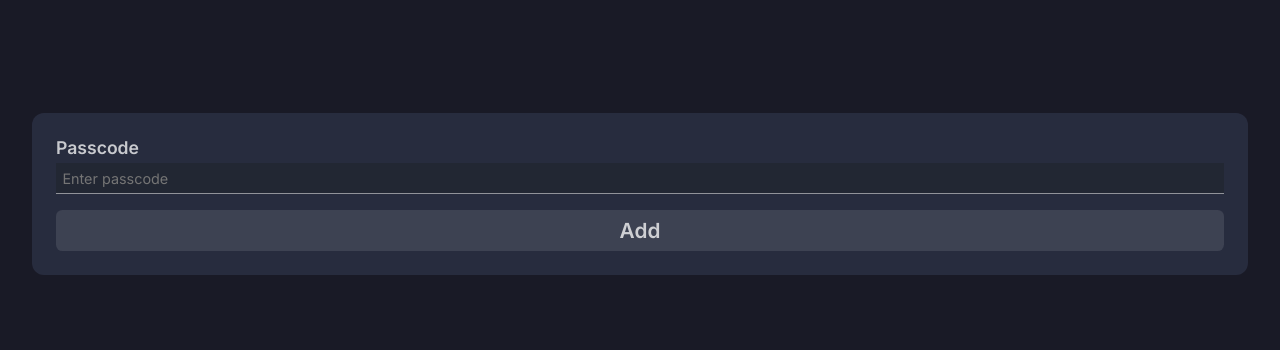
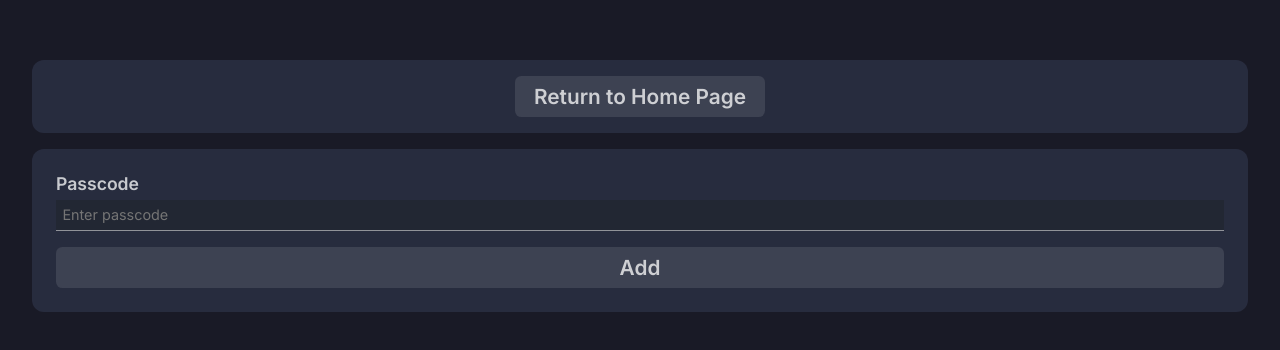
Before and after one commit to sheehan-j/lap-time-dashboard, a React (Create React App) app: page /add in a window 1280 px wide. Shown: the part 214-564 px from the top of the page. Built offline with nearby package versions, Linux system fonts and the light colour scheme; no server answers.

Commit message:
Added return button for non-authenticated AddScr

```diff
--- a/src/components/AddScr.jsx
+++ b/src/components/AddScr.jsx
@@ -10,12 +10,12 @@ const AddScr = () => {
 
 	return (
 		<div className="addScreenContainer">
+			<AddScrReturnButton />
 			{!authenticated && (
 				<AddScrAuthForm setAuthenticated={setAuthenticated} />
 			)}
 			{authenticated && (
 				<>
-					<AddScrReturnButton />
 					<AddScrButtonContainer
 						selectedBtn={selectedBtn}
 						setSelectedBtn={setSelectedBtn}
--- a/src/components/AddScrAuthForm.jsx
+++ b/src/components/AddScrAuthForm.jsx
@@ -14,7 +14,7 @@ const AddScrAuthForm = ({ setAuthenticated }) => {
 	};
 
 	return (
-		<div class="addScreenFormContainer">
+		<div class="addScreenFormContainer" style={{ marginTop: 0 }}>
 			<form className="addScreenForm" onSubmit={handleSubmit}>
 				<label className="addScreenFormLabel">Passcode</label>
 				<input
```
